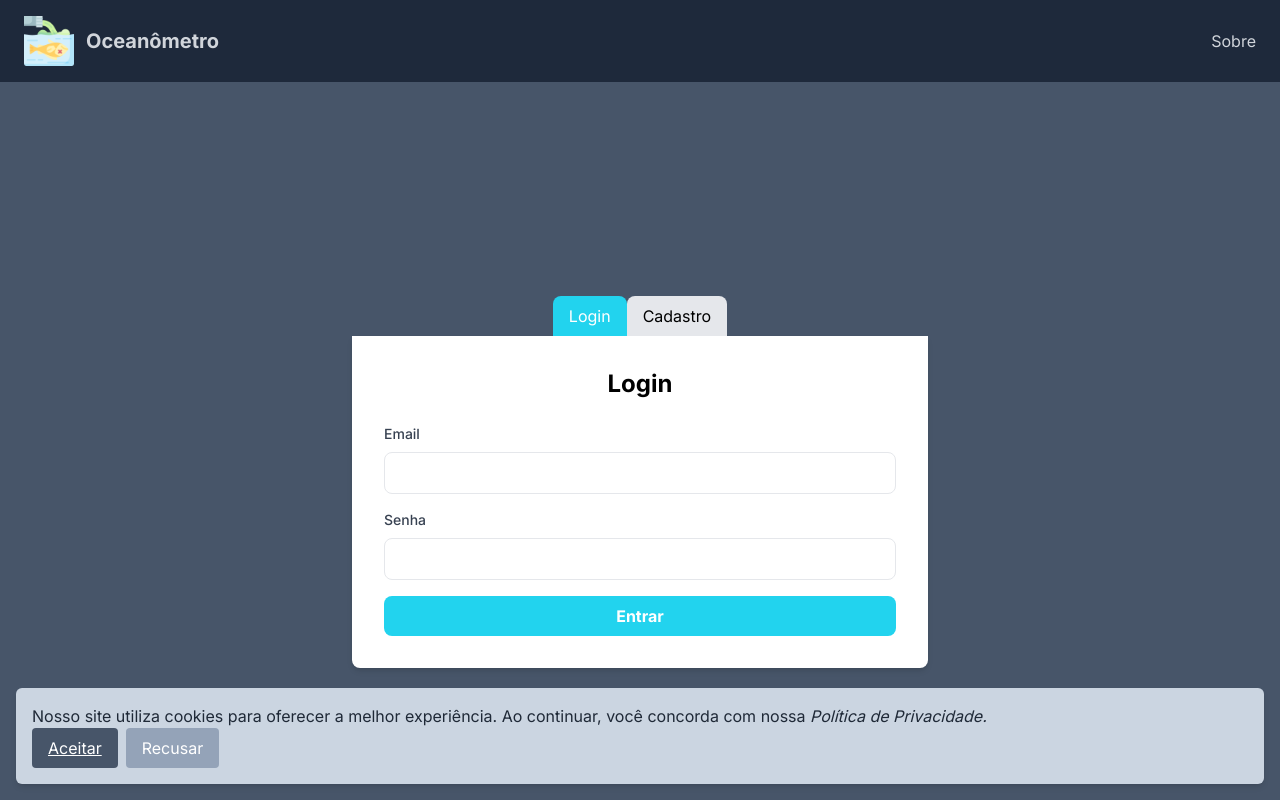
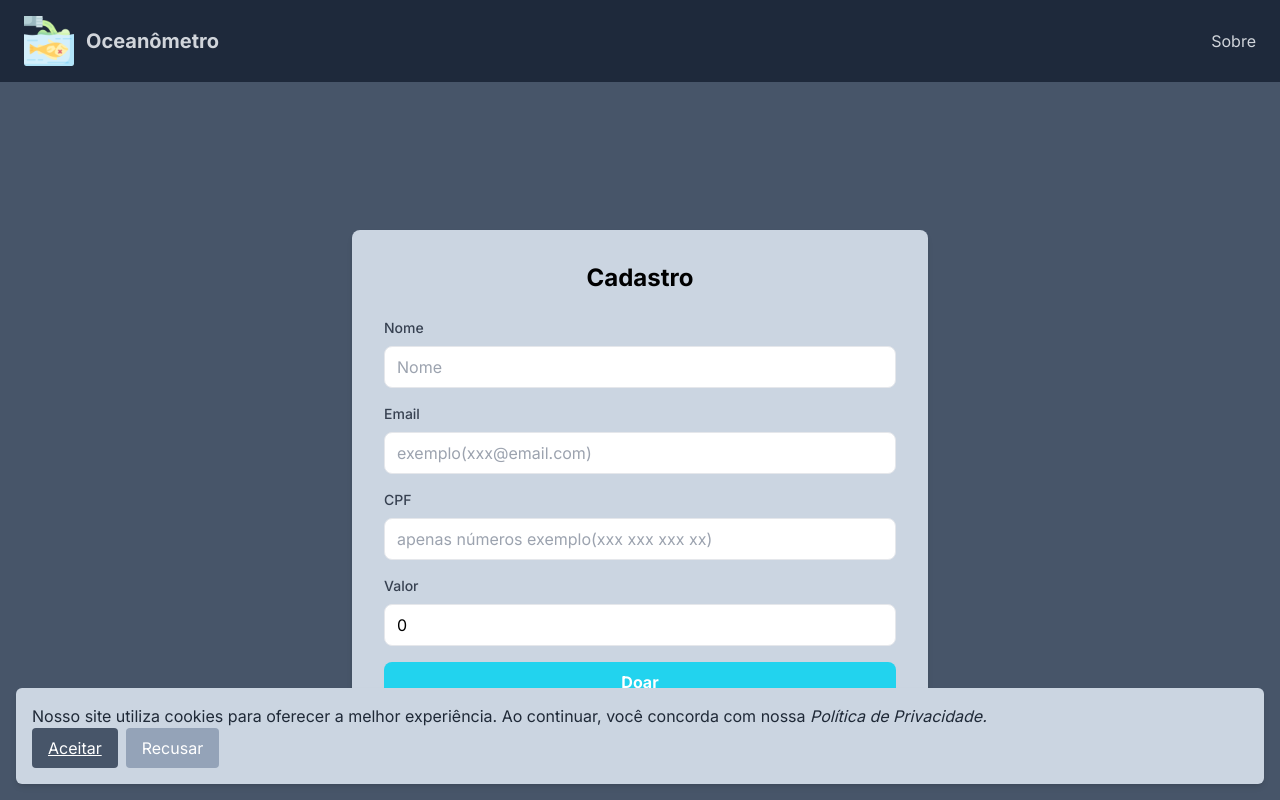
Before and after one commit to eduardofuncao/oceanometro, a Next.js app: page /pages/login in a window 1280 px wide. Shown: the top 800 px of the page. Built offline with nearby package versions, Linux system fonts and the light colour scheme.

Commit message:
Cadastro realizando post no Jsonserver e abrindo pagina com QrCode

```diff
--- a/app/pages/login/page.tsx
+++ b/app/pages/login/page.tsx
@@ -1,82 +1,66 @@
 "use client";
-// components/AuthTabs.js
 import { useState } from 'react';
+import axios from 'axios';
+import Image from 'next/image';
+import qrcode from '../../assets/qrcode.png';
 import Link from 'next/link';
 
-export default function AuthTabs() {
-  const [activeTab, setActiveTab] = useState('login');
+
+export default function Signup() {
+  const [formData, setFormData] = useState({
+    name: '',
+    email: '',
+    CPF: '',
+    value: 0
+  });
+  const [showQRCode, setShowQRCode] = useState(false);
+
+  const handleChange = (e: { target: { name: any; value: any; }; }) => {
+    const { name, value } = e.target;
+    setFormData({
+      ...formData,
+      [name]: value
+    });
+  };
+
+  const handleSubmit = async (e: { preventDefault: () => void; }) => {
+    e.preventDefault();
+
+    try {
+      const response = await axios.post('http://localhost:4000/users', formData);
+
+      if (response.status === 201) {
+        alert('Cadastro realizado com sucesso!');
+        setShowQRCode(true);
+        // Reset form data
+        setFormData({
+          name: '',
+          email: '',
+          CPF: '',
+          value: 0
+        });
+      } else {
+        alert('Erro ao realizar cadastro. Tente novamente.');
+      }
+    } catch (error) {
+      console.error('Error:', error);
+      alert('Erro ao realizar cadastro. Tente novamente.');
+    }
+  };
 
   return (
     <div className="bg-slate-600 min-h-screen flex items-center justify-center">
-
       <div className="w-full max-w-xl">
-        <div className="flex justify-center mb-0">
-          <button
-            className={`px-4 py-2 rounded-t-lg ${activeTab === 'login' ? 'bg-cyan-400 text-white ' : 'bg-gray-200  hover:bg-gray-400  transition duration-200'}`}
-            onClick={() => setActiveTab('login')}>
-            Login
-          </button>
-
-          <button
-            className={`px-4 py-2 rounded-t-lg ${activeTab === 'signup' ? 'bg-cyan-400 text-white' : 'bg-gray-200  hover:bg-gray-400 transition duration-200'}`}
-            onClick={() => setActiveTab('signup')}>
-            Cadastro
-          </button>
+        <div className="w-full p-8 bg-slate-300 rounded-lg shadow-md">
+          <h2 className="text-2xl font-bold mb-6 text-center">Cadastro</h2>
+          {showQRCode ? (
+            <div className="text-center">
+              <p>Cadastro realizado com sucesso! Agora abra o aplicativo do seu bancao ou câmera do celular e aponte para o QrCode para efetuar sua doação!</p>
+              <Image src={qrcode} alt="QR Code" className="mx-auto mt-4" />
+              <Link className='text-cyan-600 hover:text-cyan-800 transition duration-200' href='/'>Voltar</Link>
             </div>
-        <div className="w-full p-8 bg-white rounded-b-lg shadow-md">
-          {activeTab === 'login' ? (
-            <LoginForm />
           ) : (
-            <SignupForm />
-          )}
-        </div>
-      </div>
-    </div>
-
-  );
-}
-
-function LoginForm() {
-  return (
-    <div>
-    <form>
-      <h2 className="text-2xl font-bold mb-6 text-center">Login</h2>
-      <div className="mb-4">
-        <label className="block mb-2 text-sm font-medium text-gray-700" htmlFor="email">
-          Email
-        </label>
-        <input
-          className="w-full px-3 py-2 border rounded-lg"
-          type="email"
-          id="email"
-          name="email"
-          required
-        />
-      </div>
-      <div className="mb-4">
-        <label className="block mb-2 text-sm font-medium text-gray-700" htmlFor="password">
-          Senha
-        </label>
-        <input
-          className="w-full px-3 py-2 border rounded-lg"
-          type="password"
-          id="password"
-          name="password"
-          required
-        />
-      </div>
-      <button className="w-full px-4 py-2 font-bold text-white bg-cyan-400 rounded-lg hover:bg-cyan-700 transition duration-300">
-        Entrar
-      </button>
-    </form>
-    </div>
-  );
-}
-
-function SignupForm() {
-  return (
-    <form>
-      <h2 className="text-2xl font-bold mb-6 text-center">Cadastro</h2>
+            <form onSubmit={handleSubmit}>
               <div className="mb-4">
                 <label className="block mb-2 text-sm font-medium text-gray-700" htmlFor="name">
                   Nome
@@ -86,7 +70,10 @@ function SignupForm() {
                   type="text"
                   id="name"
                   name="name"
+                  value={formData.name}
+                  onChange={handleChange}
                   required
+                  placeholder='Nome'
                 />
               </div>
               <div className="mb-4">
@@ -98,24 +85,49 @@ function SignupForm() {
                   type="email"
                   id="email"
                   name="email"
+                  value={formData.email}
+                  onChange={handleChange}
                   required
+                  placeholder='exemplo(xxx@email.com)'
                 />
               </div>
               <div className="mb-4">
-        <label className="block mb-2 text-sm font-medium text-gray-700" htmlFor="password">
-          Senha
+                <label className="block mb-2 text-sm font-medium text-gray-700" htmlFor="CPF">
+                  CPF
                 </label>
                 <input
                   className="w-full px-3 py-2 border rounded-lg"
-          type="password"
-          id="password"
-          name="password"
+                  type="text"
+                  id="CPF"
+                  name="CPF"
+                  value={formData.CPF}
+                  onChange={handleChange}
                   required
+                  placeholder='apenas números exemplo(xxx xxx xxx xx)'
+                />
+              </div>
+              <div className="mb-4">
+                <label className="block mb-2 text-sm font-medium text-gray-700" htmlFor="value">
+                  Valor
+                </label>
+                <input
+                  className="w-full px-3 py-2 border rounded-lg"
+                  type="number"
+                  id="value"
+                  name="value"
+                  value={formData.value}
+                  onChange={handleChange}
+                  required
+                  placeholder='R$'
                 />
               </div>
               <button className="w-full px-4 py-2 font-bold text-white bg-cyan-400 rounded-lg hover:bg-cyan-600 transition duration-300">
-        Cadastrar
+                Doar
               </button>
             </form>
+          )}
+        </div>
+      </div>
+    </div>
   );
 }
--- /dev/null
+++ b/app/services/apiregister.tsx
@@ -0,0 +1,13 @@
+import axios from 'axios';
+
+const api = axios.create({
+  baseURL: 'http://localhost:4000',
+});
+
+export const saveUser = async (userData: any): Promise<void> => {
+  try {
+    await api.post('/users', userData);
+  } catch (error) {
+    throw new Error('Erro ao salvar usuário na API');
+  }
+};
--- /dev/null
+++ b/app/services/apiusers.tsx
@@ -0,0 +1,10 @@
+import axios from "axios";
+
+const api = axios.create({
+    baseURL:'http://localhost:4000',
+})
+
+export const getUsers= async ()=>{
+    const response = await api.get('/users')
+    return response.data
+}
--- /dev/null
+++ b/db.json
@@ -0,0 +1,11 @@
+{
+  "users": [
+    {
+      "id": "dabe",
+      "name": "admin",
+      "email": "admin@fiap.com",
+      "CPF": "11122233301",
+      "value": "150"
+    }
+  ]
+}
```
Also changed, not shown: app/types/page.tsx (added, +7 -0 lines), package.json (+8 -5 lines), app/assets/qrcode.png (added), 1 other file (tests, documents, lock files or other folders). Lines whose indentation alone changed are shown as unchanged.
